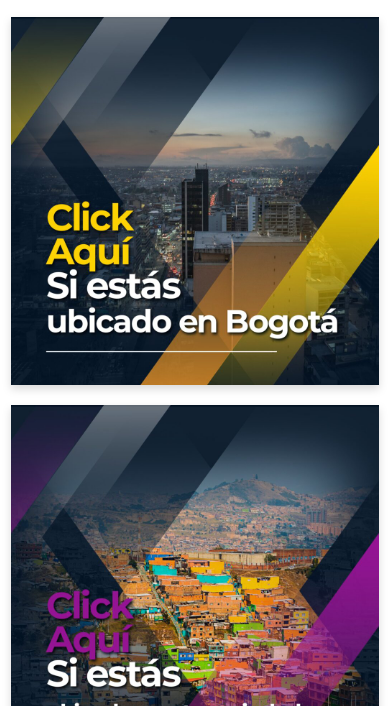
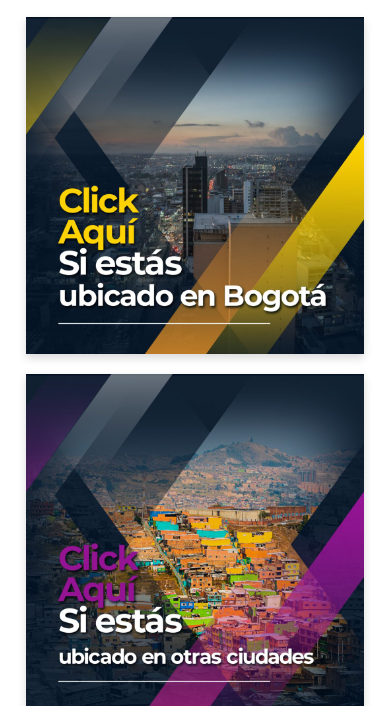
Before and after one commit to Centro-Juridico-Internacional/Abogado-Consulta-en-linea-Pagos, an Astro site: page / in a window 390 px wide. Shown: the part 106-812 px from the top of the page. Built offline with nearby package versions, Linux system fonts and the light colour scheme; Astro itself is replaced by a stand-in of ours.

Commit message:
[FIX] Size

```diff
--- a/src/components/ImgSection.astro
+++ b/src/components/ImgSection.astro
@@ -15,12 +15,12 @@ const { hrefOne, srcImgOne, hrefTwo, srcImgTwo } = Astro.props;
 		<a
 			href={hrefOne}
 			class="z-10 flex items-center justify-center drop-shadow-lg transition-all duration-400 ease-out hover:-translate-y-1 hover:scale-105"
-			><img src={srcImgOne} alt="" class="w-[45vh] max-w-[23rem] md:w-[95%] xl:max-w-[28rem]" /></a
+			><img src={srcImgOne} alt="" class="w-[40vh] max-w-[23rem] md:w-[95%] xl:max-w-[28rem]" /></a
 		>
 		<a
 			href={hrefTwo}
 			class="z-10 flex items-center justify-center drop-shadow-lg transition-all duration-400 ease-out hover:-translate-y-1 hover:scale-105"
-			><img src={srcImgTwo} alt="" class="w-[45vh] max-w-[23rem] md:w-[95%] xl:max-w-[28rem]" /></a
+			><img src={srcImgTwo} alt="" class="w-[40vh] max-w-[23rem] md:w-[95%] xl:max-w-[28rem]" /></a
 		>
 	</div>
 </h1>
```
